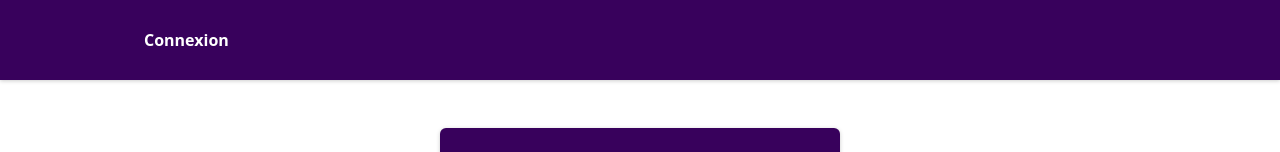
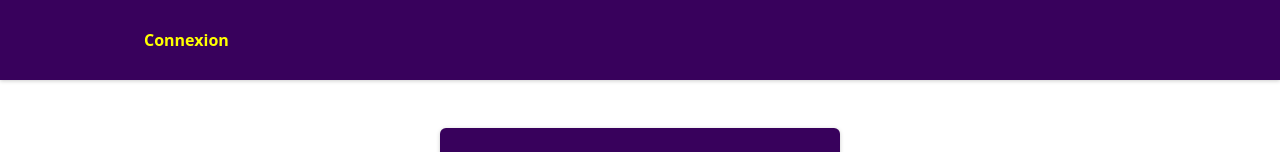
Before and after one commit to gyzzako/IG3-smartcity-react, a React (Create React App) app: page / in a window 1280 px wide. Shown: the top 152 px of the page. Built offline with nearby package versions, Linux system fonts and the light colour scheme.

Commit message:
route + modif active header tab

```diff
--- a/src/App.js
+++ b/src/App.js
@@ -1,10 +1,10 @@
 import './App.css';
-import Login from "./components/login/Login";
+import Routes from './routes/routes';
 
 function App() {
   return (
     <div className="App">
-      <Login />
+      <Routes/>
     </div>
   );
 }
--- a/src/components/header/Header.js
+++ b/src/components/header/Header.js
@@ -12,7 +12,7 @@ const Header =() =>{
             <nav>
                 <ul>
                     <li>
-                        <NavLink activeClassName={classes.active} to="/connexion">Connexion</NavLink>
+                        <NavLink activeClassName={classes.active} to="/">Connexion</NavLink>
                     </li>
                 </ul>
             </nav>
--- a/src/components/header/Header.module.css
+++ b/src/components/header/Header.module.css
@@ -7,6 +7,10 @@
     justify-content: space-between;
     align-items: center;
     padding: 0 10%;
+}
+
+.active{
+   color: yellow !important;
 }
 
 .logo {
--- a/src/components/login/Login.js
+++ b/src/components/login/Login.js
@@ -1,5 +1,5 @@
 import React from "react";
-import donation from "../../assets/logo-food.png"; //tu peux changer de logo si tu veux.
+import logo from "../../assets/logo-food.png"; //tu peux changer de logo si tu veux.
 import classes from './Login.module.css';
 import Header from "../header/Header";
 
@@ -7,7 +7,7 @@ class Login extends React.Component{
     constructor() {
         super();
         this.state={
-            email :"",
+            pseudo :"",
             password :""
         }
     }
@@ -18,10 +18,10 @@ class Login extends React.Component{
               <Header />
               <section className={classes.auth}>
                   <h1>Se connecter</h1>
-                  <img className="mb-4 " src={donation} alt="" width="100" height="100"></img>
+                  <img className="mb-4 " src={logo} alt="" width="100" height="100"></img>
                   <form>
                       <div className={classes.control}>
-                          <label htmlFor='email'>Pseudo utilisateur</label>
+                          <label htmlFor='pseudo'>Pseudo utilisateur</label>
                           <input
                               type='text'
                               id='pseudo'
--- a/src/index.js
+++ b/src/index.js
@@ -4,13 +4,10 @@ import './index.css';
 import App from './App';
 import reportWebVitals from './reportWebVitals';
 import 'bootstrap/dist/css/bootstrap.css';
-import { BrowserRouter } from "react-router-dom";
 
 ReactDOM.render(
   <React.StrictMode>
-      <BrowserRouter>
-          <App />
-      </BrowserRouter>
+    <App />
   </React.StrictMode>,
   document.getElementById('root')
 );
--- /dev/null
+++ b/src/routes/routes.js
@@ -0,0 +1,20 @@
+import React from "react";
+import {
+    BrowserRouter as Router,
+    Switch,
+    Route,
+} from "react-router-dom";
+import Login from "../components/login/Login";
+
+export default function Routes(){
+    return(
+        <Router>
+            <Switch>
+            <Route path="/">
+                <Login/>
+            </Route>
+
+            </Switch>
+        </Router>
+    );
+}
```
Also changed, not shown: src/components/routes/routes.js (deleted).
